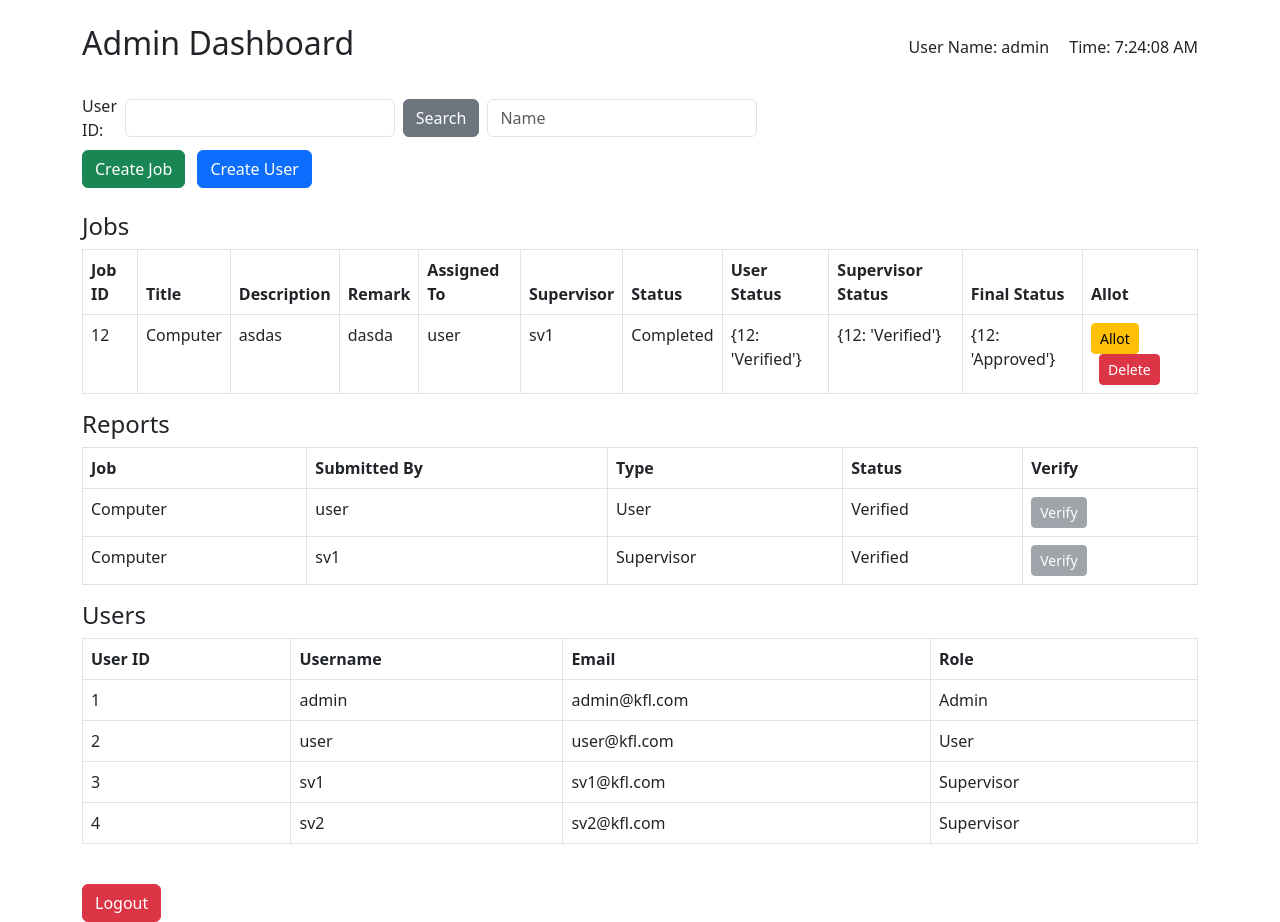
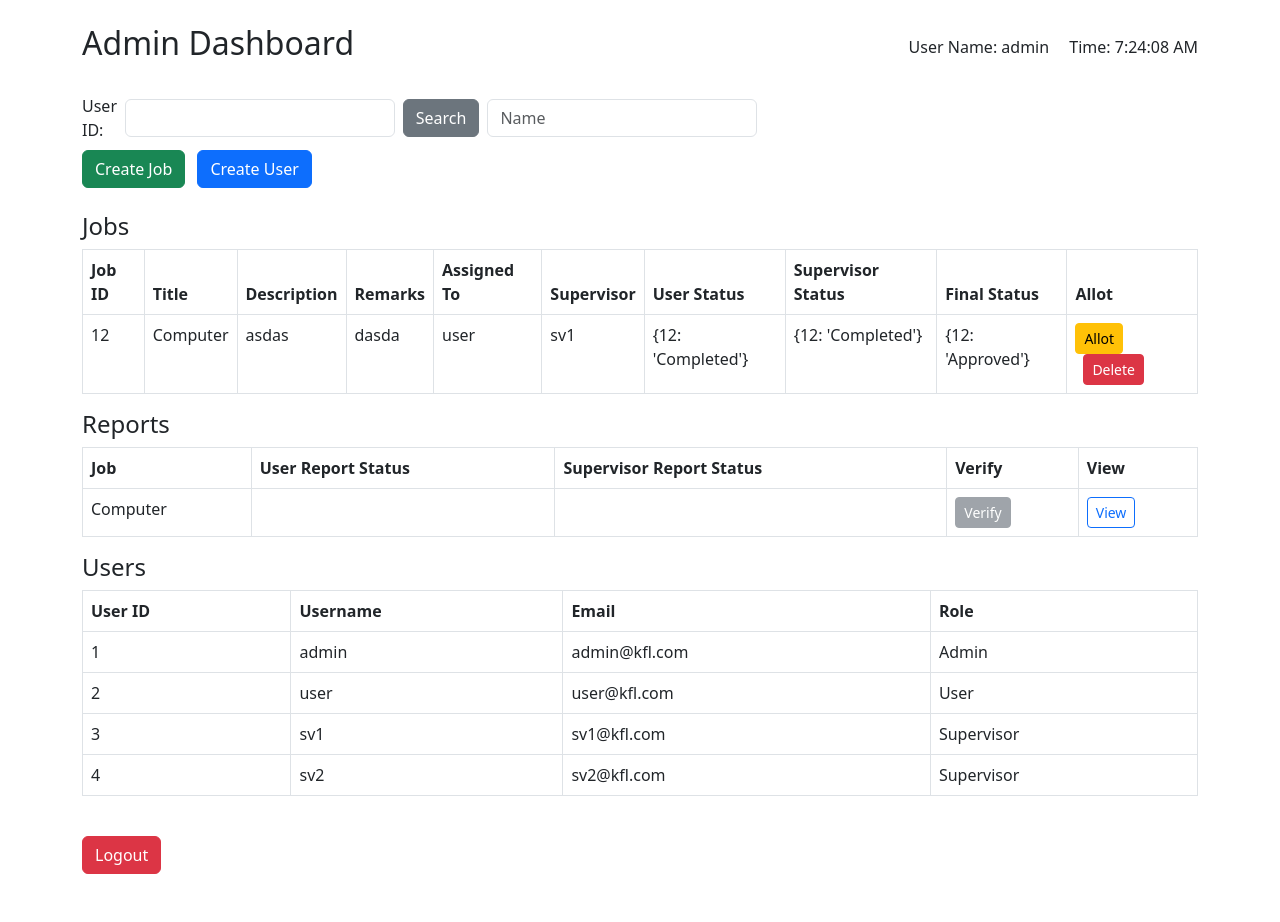
Before and after one commit to priyanshusys/Job-Allotment-System, a Django app: page /dashboard/admin/ in a window 1280 px wide. Shown: the part 56-978 px from the top of the page. After the commit the page ends 930 px from the top, so only its background shows below. Run offline with Django 5.2, Linux system fonts and the light colour scheme; a user stored in the database is signed in; data comes from the database, SQL or seed files in the repository; both versions use the stored data as it was after the commit.

Commit message:
Improved some ui features

```diff
--- a/joballotment/templates/joballotment/admin_dashboard.html
+++ b/joballotment/templates/joballotment/admin_dashboard.html
@@ -2,13 +2,6 @@
 {% load dict_extras %}
 {% block content %}
 <div class="container mt-4">
-    {% if messages %}
-      <div class="mt-3">
-        {% for message in messages %}
-          <div class="alert alert-{{ message.tags }}">{{ message }}</div>
-        {% endfor %}
-      </div>
-    {% endif %}
     <div class="d-flex justify-content-between align-items-center mb-4">
         <h2 class="dashboard-title">Admin Dashboard</h2>
         <div>
@@ -37,7 +30,7 @@
     </div>
     <h4>Jobs</h4>
     <table class="table table-bordered">
-        <thead><tr><th>Job ID</th><th>Title</th><th>Description</th><th>Remark</th><th>Assigned To</th><th>Supervisor</th><th>Status</th><th>User Status</th><th>Supervisor Status</th><th>Final Status</th><th>Allot</th></tr></thead>
+        <thead><tr><th>Job ID</th><th>Title</th><th>Description</th><th>Remarks</th><th>Assigned To</th><th>Supervisor</th><th>User Status</th><th>Supervisor Status</th><th>Final Status</th><th>Allot</th></tr></thead>
         <tbody>
         {% for job in jobs %}
             <tr>
@@ -47,7 +40,6 @@
                 <td>{{ job.remark }}</td>
                 <td>{{ job.assigned_to }}</td>
                 <td>{{ job.supervisor }}</td>
-                <td>{{ job.status|title }}</td>
                 <td>{{ job_user_statuses|get_item:job.id }}</td>
                 <td>{{ job_supervisor_statuses|get_item:job.id }}</td>
                 <td>{{ job_final_statuses|get_item:job.id }}</td>
@@ -60,24 +52,50 @@
     </table>
     <h4>Reports</h4>
     <table class="table table-bordered">
-        <thead><tr><th>Job</th><th>Submitted By</th><th>Type</th><th>Status</th><th>Verify</th></tr></thead>
+        <thead>
+            <tr>
+                <th>Job</th>
+                <th>User Report Status</th>
+                <th>Supervisor Report Status</th>
+                <th>Verify</th>
+                <th>View</th>
+            </tr>
+        </thead>
         <tbody>
-        {% for report in reports %}
+        {% for job in jobs %}
+            {% with user_report=reports|get_item:job.id|get_item:'user' supervisor_report=reports|get_item:job.id|get_item:'supervisor' %}
             <tr>
-                <td>{{ report.job.title }}</td>
-                <td>{{ report.submitted_by }}</td>
-                <td>{{ report.report_type|title }}</td>
-                <td>{{ report.status|title }}</td>
+                <td>{{ job.title }}</td>
                 <td>
-                  {% if job_statuses|get_item:report.job.id == 'Ready for admin verification' and report.report_type == 'supervisor' and report.status == 'verified' and report.job.status != 'completed' %}
-                    <a href="{% url 'report_verify' report.id %}" class="btn btn-sm btn-info">Verify</a>
-                  {% else %}
-                    <button class="btn btn-sm btn-secondary" disabled>Verify</button>
-                  {% endif %}
+                    {% if user_report %}
+                        {{ user_report.status|title }}
+                    {% else %}
+                        Pending
+                    {% endif %}
+                </td>
+                <td>
+                    {% if supervisor_report %}
+                        {{ supervisor_report.status|title }}
+                    {% else %}
+                        Pending
+                    {% endif %}
+                </td>
+                <td>
+                    {% if user_report and user_report.status == 'verified' and supervisor_report and supervisor_report.status == 'pending' and job.status != 'completed' %}
+                        <a href="{% url 'report_verify' supervisor_report.id %}" class="btn btn-sm btn-info">Verify</a>
+                    {% else %}
+                        <button class="btn btn-sm btn-secondary" disabled>Verify</button>
+                    {% endif %}
+                </td>
+                <td>
+                    {% if user_report %}
+                        <a href="{% url 'report_detail' user_report.id %}" class="btn btn-sm btn-outline-primary">View</a>
+                    {% endif %}
                 </td>
             </tr>
+            {% endwith %}
         {% empty %}
-            <tr><td colspan="5">No reports found.</td></tr>
+            <tr><td colspan="5">No jobs found.</td></tr>
         {% endfor %}
         </tbody>
     </table>
--- a/joballotment/urls.py
+++ b/joballotment/urls.py
@@ -14,4 +14,5 @@
     path('report/<int:report_id>/verify/', views.report_verify, name='report_verify'),
     path('report/<int:report_id>/supervisor_verify/', views.supervisor_verify_user_report, name='supervisor_verify_user_report'),
     path('job/<int:job_id>/delete/', views.job_delete, name='job_delete'),
+    path('report/<int:report_id>/', views.report_detail, name='report_detail'),
 ]
--- a/joballotment/views.py
+++ b/joballotment/views.py
@@ -7,6 +7,7 @@
 from django.views.decorators.cache import never_cache
 from django.urls import reverse
 from django.http import HttpResponseRedirect
+from django.core.exceptions import PermissionDenied
 
 def is_admin(user):
     return user.is_authenticated and user.role == 'admin'
@@ -91,8 +92,9 @@
             report.job = job
             report.submitted_by = request.user
             report.report_type = request.user.role
-            if request.user.role == 'supervisor':
-                report.status = 'verified'
+            # Supervisor report should be pending until admin verifies
+            # if request.user.role == 'supervisor':
+            #     report.status = 'verified'
             report.save()
             messages.success(request, 'Report submitted!')
             return redirect('user_dashboard' if request.user.role == 'user' else 'supervisor_dashboard')
@@ -151,34 +153,52 @@
     job_user_statuses = {}
     job_supervisor_statuses = {}
     job_final_statuses = {}
+    job_statuses = {}
+    job_reports = {}
     for job in jobs:
         user_report = Report.objects.filter(job=job, report_type='user').first()
         supervisor_report = Report.objects.filter(job=job, report_type='supervisor').first()
         # User status
         if not user_report:
             user_status = 'Pending'
+        elif user_report.status == 'verified':
+            user_status = 'Completed'
         else:
-            user_status = user_report.status.title()
+            user_status = 'Submitted'
         # Supervisor status
         if not supervisor_report:
             supervisor_status = 'Pending'
+        elif supervisor_report.status == 'verified':
+            supervisor_status = 'Completed'
         else:
-            supervisor_status = supervisor_report.status.title()
+            supervisor_status = 'Submitted'
         # Final status
         if job.status == 'completed':
             final_status = 'Approved'
+        elif supervisor_report and supervisor_report.status == 'verified' and job.status != 'completed':
+            final_status = 'Verified by Admin'
         else:
             final_status = 'Pending'
+        # Workflow status for enabling verify button
+        if user_report and user_report.status == 'verified' and supervisor_report and supervisor_report.status == 'pending' and job.status != 'completed':
+            job_statuses[job.id] = 'Ready for admin verification'
+        else:
+            job_statuses[job.id] = ''
         job_user_statuses[job.id] = user_status
         job_supervisor_statuses[job.id] = supervisor_status
         job_final_statuses[job.id] = final_status
+        job_reports[job.id] = {
+            'user': user_report,
+            'supervisor': supervisor_report,
+        }
     return render(request, 'joballotment/admin_dashboard.html', {
         'jobs': jobs,
-        'reports': reports,
+        'reports': job_reports,
         'users': users,
         'job_user_statuses': job_user_statuses,
         'job_supervisor_statuses': job_supervisor_statuses,
         'job_final_statuses': job_final_statuses,
+        'job_statuses': job_statuses,
         'searched_user_id': searched_user_id,
         'searched_user_name': searched_user_name,
     })
@@ -190,12 +210,24 @@
     total_jobs = jobs.count()
     completed_jobs = jobs.filter(status='completed').count()
     pending_jobs = jobs.filter(status='pending').count()
+    # Map job.id to report status for the current user
+    job_report_statuses = {}
+    for job in jobs:
+        report = reports.filter(job=job, report_type='user').first()
+        if report:
+            if report.status == 'verified':
+                job_report_statuses[job.id] = 'Verified'
+            else:
+                job_report_statuses[job.id] = 'Submitted'
+        else:
+            job_report_statuses[job.id] = 'Pending'
     return render(request, 'joballotment/user_dashboard.html', {
         'jobs': jobs,
         'reports': reports,
         'total_jobs': total_jobs,
         'completed_jobs': completed_jobs,
         'pending_jobs': pending_jobs,
+        'job_report_statuses': job_report_statuses,
     })
 
 @login_required
@@ -212,13 +244,27 @@
         if user_report_verified and not supervisor_report_exists:
             pending_jobs_to_supervise += 1
     pending_user_reports = user_reports_to_review.count()
+    # Map job.id to supervisor report status for the current supervisor
+    supervisor_reports = Report.objects.filter(job__in=jobs, report_type='supervisor', submitted_by=request.user)
+    job_supervisor_report_statuses = {}
+    for job in jobs:
+        report = supervisor_reports.filter(job=job).first()
+        if report:
+            if job.status == 'completed':
+                job_supervisor_report_statuses[job.id] = 'Verified'
+            else:
+                job_supervisor_report_statuses[job.id] = 'Submitted'
+        else:
+            job_supervisor_report_statuses[job.id] = 'Pending'
     return render(request, 'joballotment/supervisor_dashboard.html', {
         'jobs': jobs,
-        'reports': user_reports,
+        'user_reports': user_reports,
+        'supervisor_reports': supervisor_reports,
         'user_reports_to_review': user_reports_to_review,
         'jobs_with_verified_user_report': jobs_with_verified_user_report,
         'pending_jobs_to_supervise': pending_jobs_to_supervise,
         'pending_user_reports': pending_user_reports,
+        'job_supervisor_report_statuses': job_supervisor_report_statuses,
     })
 
 @login_required
@@ -240,3 +286,18 @@
         messages.success(request, 'Job deleted successfully!')
         return redirect('admin_dashboard')
     return render(request, 'joballotment/job_confirm_delete.html', {'job': job})
+
+@login_required
+def report_detail(request, report_id):
+    report = get_object_or_404(Report, id=report_id)
+    # Allow admin or the user who submitted the report
+    if request.user.is_superuser or (hasattr(request.user, 'role') and request.user.role == 'admin') or report.submitted_by == request.user:
+        user_report = Report.objects.filter(job=report.job, report_type='user').first()
+        supervisor_report = Report.objects.filter(job=report.job, report_type='supervisor').first()
+        return render(request, 'joballotment/report_detail.html', {
+            'report': report,
+            'user_report': user_report,
+            'supervisor_report': supervisor_report,
+        })
+    else:
+        raise PermissionDenied
```
Also changed, not shown: joballotment/templates/joballotment/report_detail.html (added, +38 -0 lines), joballotment/templates/joballotment/supervisor_dashboard.html (+15 -1 lines), joballotment/templates/joballotment/user_dashboard.html (+18 -4 lines), db.sqlite3.
